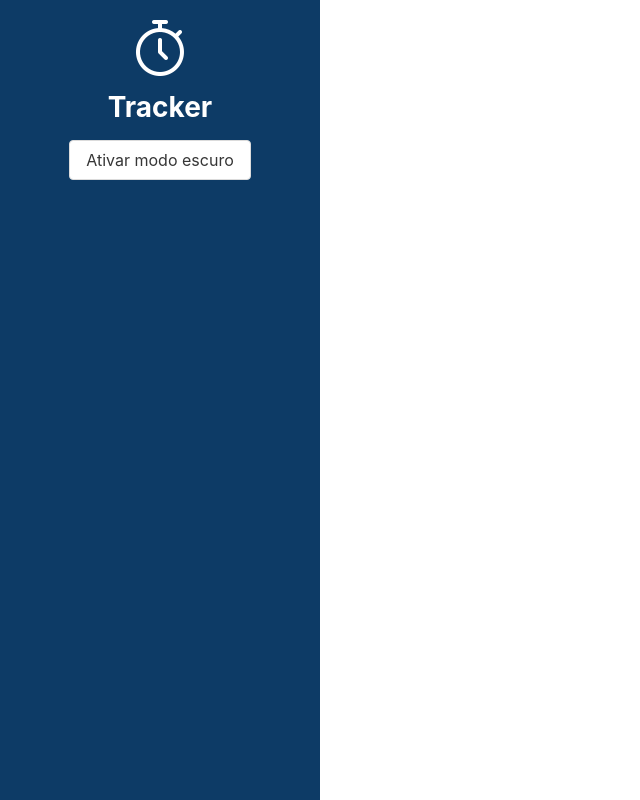
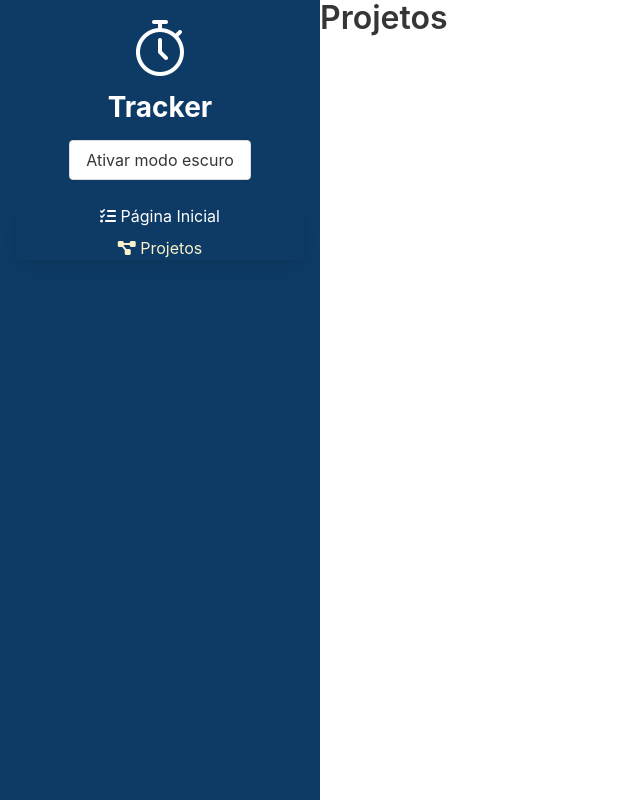
Before and after one commit to adriatls/Tracker, a Vue app: page /projects in a window 1280 px wide. Shown: the whole page, without its empty margins (0-640 px from the left). Built offline with nearby package versions, Linux system fonts and the light colour scheme.

Commit message:
:sparkles: Feat: Adicionando página de projetos e seu acesso na barra lateral

```diff
--- a/src/components/LateralBar/LateralBar.vue
+++ b/src/components/LateralBar/LateralBar.vue
@@ -4,9 +4,27 @@
       <img src="../../assets/chronograph-watch.png" alt="ícone de cronômetro" />
       <h1>Tracker</h1>
     </div>
-    <button class="button" @click="changeTheme">
-      {{ buttonText }}
-    </button>
+    <div class="has-text-centerd">
+      <button class="button" @click="changeTheme">
+        {{ buttonText }}
+      </button>
+    </div>
+    <nav class="panel mt-5">
+      <ul>
+        <li>
+          <router-link to="/" class="link">
+            <i class="fas fa-tasks"></i>
+            Página Inicial
+          </router-link>
+        </li>
+        <li>
+          <router-link to="/projects" class="link">
+            <i class="fas fa-project-diagram"></i>
+            Projetos
+          </router-link>
+        </li>
+      </ul>
+    </nav>
   </header>
 </template>
 
@@ -54,9 +72,20 @@ h1 {
   font-size: 28px;
   margin-bottom: 12px;
 }
-
 img {
   filter: invert(100%) sepia(0%) saturate(0%) hue-rotate(87deg) brightness(107%) contrast(101%);
+}
+.panel li {
+  margin: 8px 0;
+}
+.link {
+  color: #fff;
+}
+.link:hover {
+  color: #FAF0CA;
+}
+.link.router-link-active {
+  color: #FAF0CA;
 }
 
 @media screen and (min-width : 769px) and (max-width : 910px) {
--- a/src/router/index.ts
+++ b/src/router/index.ts
@@ -1,12 +1,18 @@
 import { createRouter, createWebHistory, RouteRecordRaw } from "vue-router";
 import HomePage from '../views/HomePage/HomePage.vue'
+import ProjectsPage from '../views/ProjectsPage/ProjectsPage.vue'
 
 const routes: RouteRecordRaw[] = [
     {
         path: '/',
         name: 'Home',
         component: HomePage
-    }
+    },
+    {
+      path: '/projects',
+      name: 'Projects',
+      component: ProjectsPage
+  }
 ]
 
 const router = createRouter({
--- /dev/null
+++ b/src/views/ProjectsPage/ProjectsPage.vue
@@ -0,0 +1,15 @@
+<template>
+  <h1>Projetos</h1>
+</template>
+
+<script lang="ts">
+import { defineComponent } from "vue";
+
+export default defineComponent({
+  name: 'ProjectsPage',
+})
+</script>
+
+<style scoped>
+
+</style>
```
